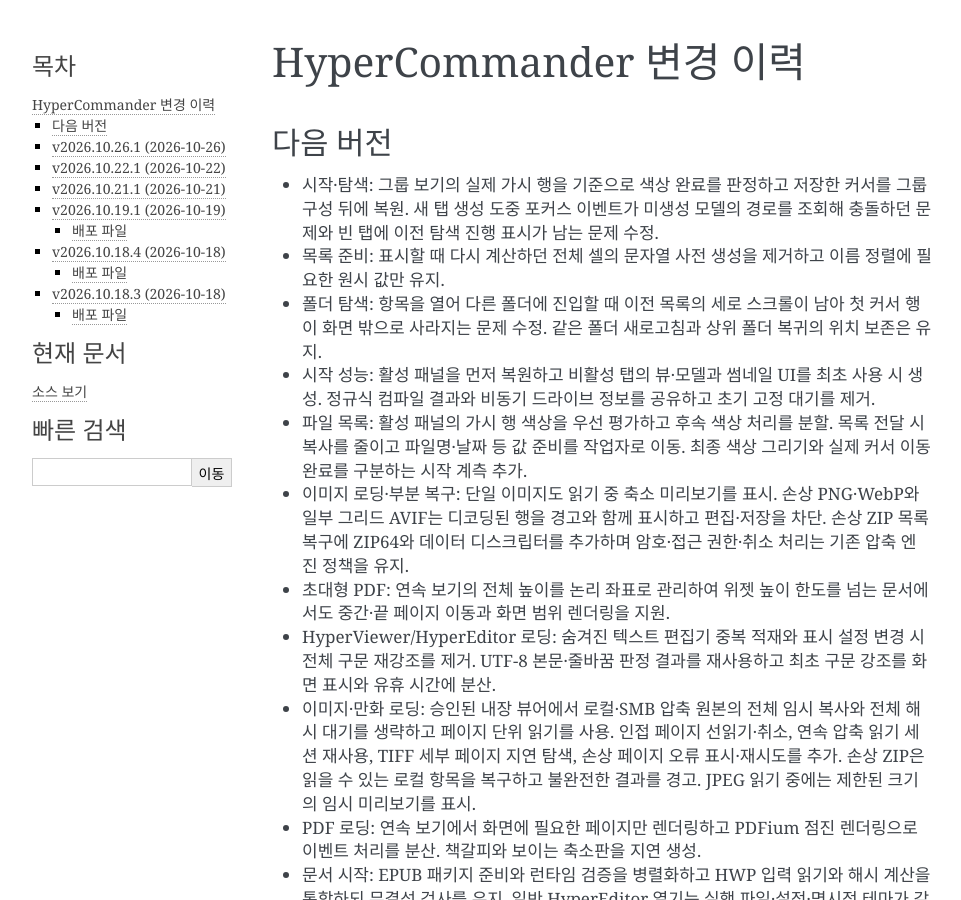
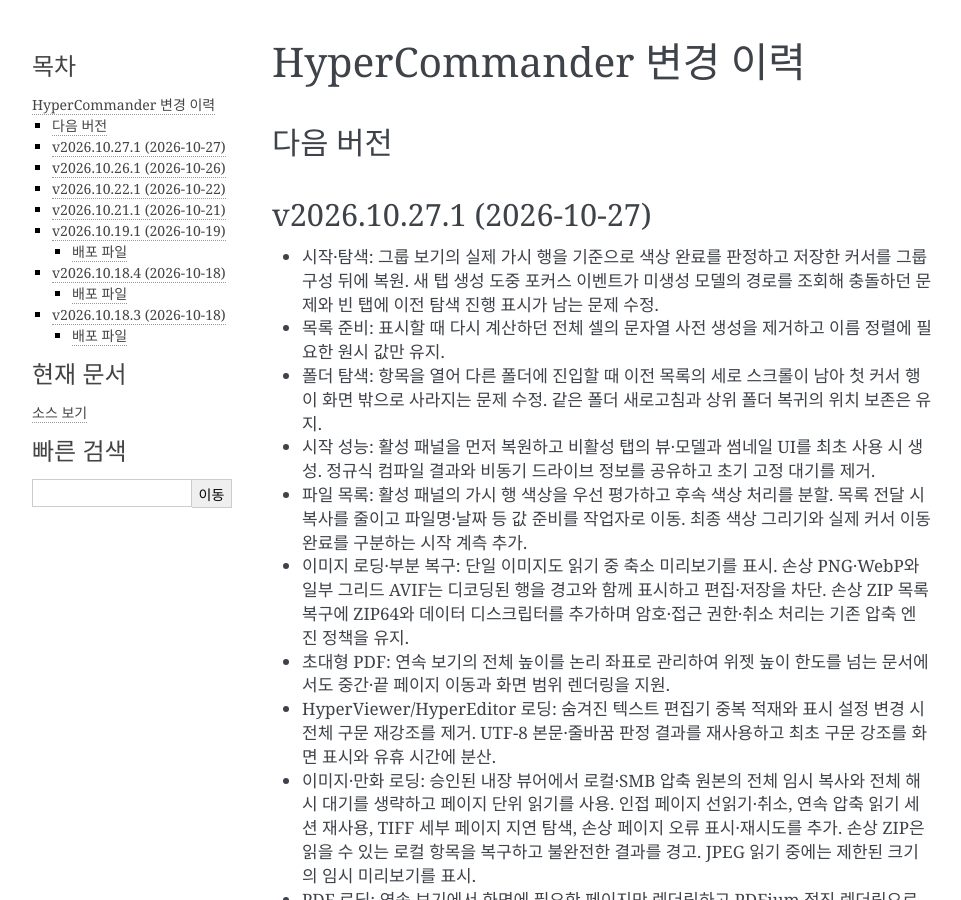
Before and after one commit to jgh0721/hyperCommander, a Sphinx documentation site: the page built from documentation/source/history.rst, in a window 1280 px wide and 900 px high. Shown: the whole window, without its empty margins (148-1109 px from the left). Built offline with Sphinx 7.4.7, drawn with Linux system fonts in a browser that asks for light colours.

Commit message:
UI : [release] 2026.10.27.1 버전과 배포 이력 확정

```diff
--- a/CMakeLists.txt
+++ b/CMakeLists.txt
@@ -1,5 +1,5 @@
 cmake_minimum_required(VERSION 4.2)
-set(HC_PRODUCT_VERSION "2026.10.26.1")
+set(HC_PRODUCT_VERSION "2026.10.27.1")
 project(HyperCommander VERSION ${HC_PRODUCT_VERSION} LANGUAGES CXX RC)
 
 include(cmake/build.version.cmake)
--- a/documentation/source/conf.py
+++ b/documentation/source/conf.py
@@ -9,7 +9,7 @@
 project = 'HyperCommander'
 copyright = '2024, DevTester'
 author = 'DevTester'
-release = '2026.10.26.1'
+release = '2026.10.27.1'
 
 # -- General configuration ---------------------------------------------------
 # https://www.sphinx-doc.org/en/master/usage/configuration.html#general-configuration
--- a/documentation/source/history.rst
+++ b/documentation/source/history.rst
@@ -5,6 +5,9 @@
    섹션 제목을 버전과 날짜로 교체하고, 그 위에 새 '다음 버전' 섹션을 생성한다.
 
 다음 버전
+----------------------------------------
+
+v2026.10.27.1 (2026-10-27)
 ----------------------------------------
 
 * 시작·탐색: 그룹 보기의 실제 가시 행을 기준으로 색상 완료를 판정하고 저장한 커서를 그룹 구성 뒤에 복원. 새 탭 생성 도중 포커스 이벤트가 미생성 모델의 경로를 조회해 충돌하던 문제와 빈 탭에 이전 탐색 진행 표시가 남는 문제 수정.
```
